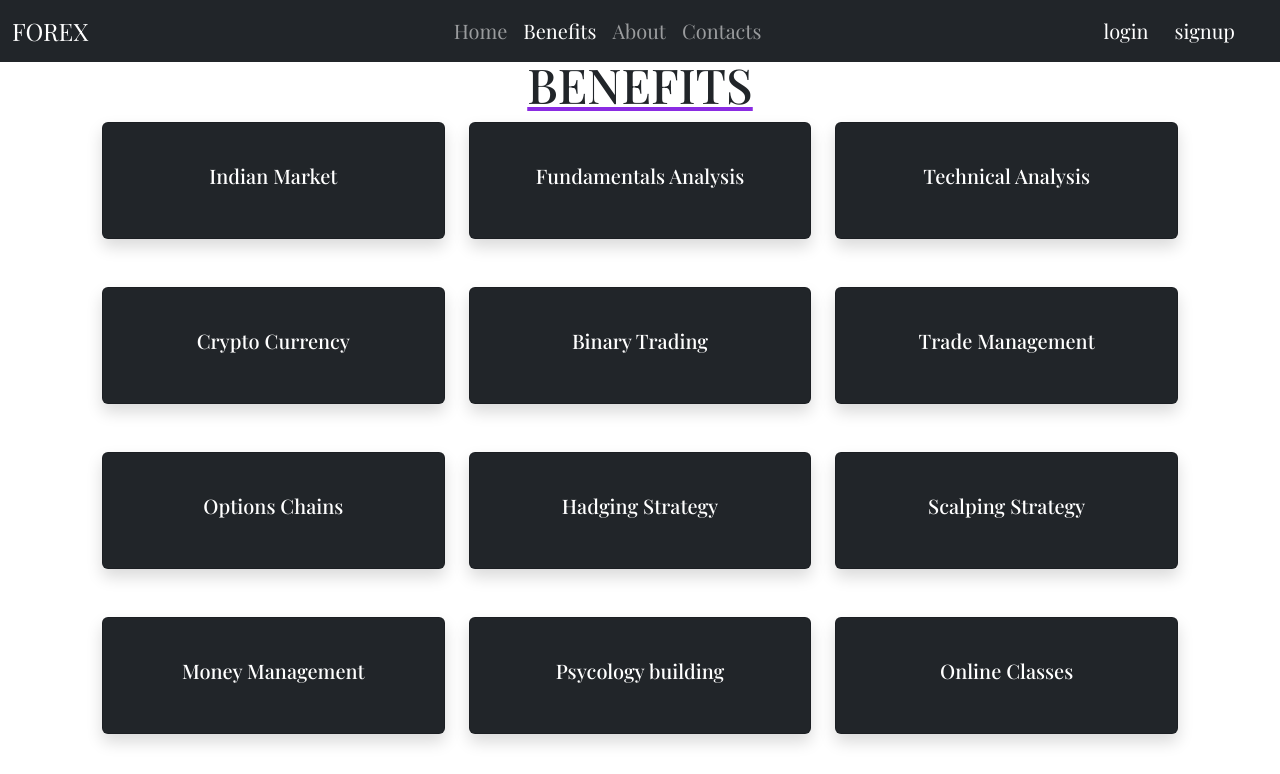
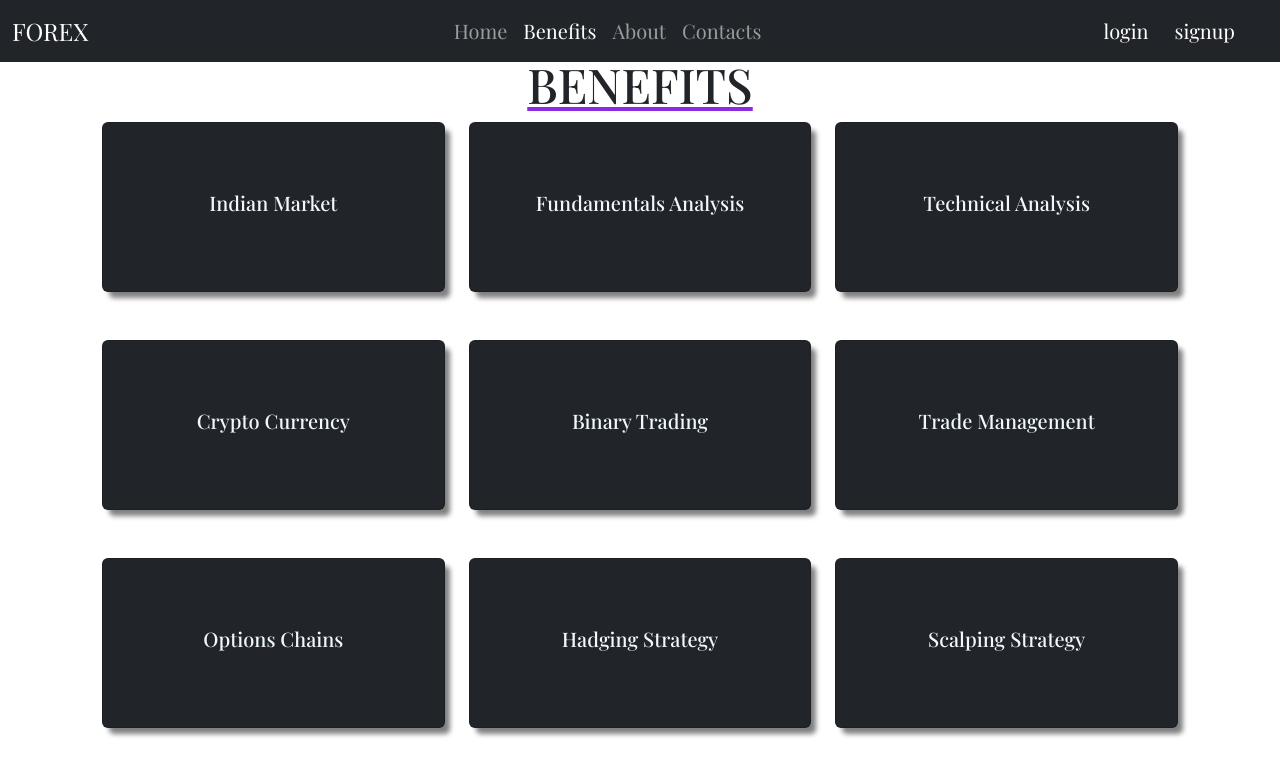
Before and after one commit to dedJack/forex, a React (Create React App) app: page /Benefits in a window 1280 px wide. Shown: the top 774 px of the page. Built offline with nearby package versions, Linux system fonts and the light colour scheme; no server answers; a web font is replaced by a local one.

Commit message:
........

```diff
--- a/src/components/Benefits.js
+++ b/src/components/Benefits.js
@@ -72,10 +72,10 @@ const Benifits = () => {
         {benefits.map((benefits) => {
           return (
             <div className="col" key={benefits.a} >
-              <div className="card text-bg-dark mb-3 shadow mb-5 bg-body-dark rounded" >
+              <div className="benefitsCard card text-bg-dark mb-5 bg-body-dark rounded" >
                 <div className="card-body" >
-                  <h5 className="card-title align-middle" style={{ height: '75px', alignContent: 'center', textAlign: 'center' }} >
-                    <Link to={benefits.links} style={{ textDecoration: 'none', color: 'white' }} >{benefits.a}</Link> </h5>
+                  <h5 className="card-title align-middle" style={{ textAlign: 'center' }} >
+                    <Link to={benefits.links} className="links">{benefits.a}</Link> </h5>
                 </div>
               </div>
             </div>
--- a/src/components/admin/AdminEnquiry.js
+++ b/src/components/admin/AdminEnquiry.js
@@ -82,7 +82,7 @@ const AdminEnquiry = () => {
                     <td>{enquiry.contactNumber}</td>
                     <td>{enquiry.email}</td>
                     <td>{enquiry.enquiry}</td>
-                    <td><button className="admin-btn" ><Link className='links' to={`/admin/AdminEnquiry/${enquiry._id}/view`}>View</Link></button> </td>
+                    <td><button className="admin-btn" ><Link className='Btn-links' to={`/admin/AdminEnquiry/${enquiry._id}/view`}>View</Link></button> </td>
                     <td> <button className="admin-btn " onClick={() => { deleteEnquiry(enquiry._id) }} >Delete</button></td>
                   </tr>
                 )
--- a/src/components/admin/AdminUsers.js
+++ b/src/components/admin/AdminUsers.js
@@ -78,7 +78,7 @@ const AdminUsers = () => {
                   <tr key={index}>
                     <td>{user.name}</td>
                     <td>{user.email}</td>
-                    <td> <button className="admin-btn"><Link className='links' to={`/admin/AdminUsers/${user._id}/edit`}>Edit</Link> </button> </td>
+                    <td> <button className="admin-btn"><Link className='Btn-links' to={`/admin/AdminUsers/${user._id}/edit`}>Edit</Link> </button> </td>
                     <td> <button className="admin-btn" onClick={() => { deleteUser(user._id) }}>Delete</button>  </td>
                   </tr>
                 )
--- a/src/index.css
+++ b/src/index.css
@@ -23,7 +23,6 @@ body {
 .image img {
   width: 100%;
   height: 700px;
-  /* margin-top: 65px; */
 }
 
 .quote {
@@ -42,6 +41,18 @@ h2:hover {
 .section {
   margin: 10px 0;
 }
+
+/* Benefits */
+
+.links{
+  line-height: 8rem;
+  color: aliceblue;
+  text-decoration: none;
+}
+.benefitsCard{
+  box-shadow: 6px 7px 5px -1px grey;
+}
+
 
 /* Enroll css */
 .enroll {
@@ -97,7 +108,7 @@ h2:hover {
 
 .reviewDate {
   font-size: 0.8rem;
-  color: darkgrey;
+  color: #666161;
 }
 
 .moreLinks {
@@ -265,13 +276,14 @@ h2:hover {
 
 /* ADMIN Table */
 .users-info {
-  margin: 35px 96px;
+  margin: 2rem 5rem;
 }
 
 .tablesInfo {
   width: 100%;
-  position: relative;
-  left: 4em;
+  position: static;
+  margin: 0;
+  float: right;
 }
 
 .adminTitle {
@@ -335,7 +347,7 @@ h2:hover {
   background-color: rgb(93, 178, 231);
 }
 
-.links {
+.Btn-links {
   color: black;
   text-decoration: none;
 }
```
